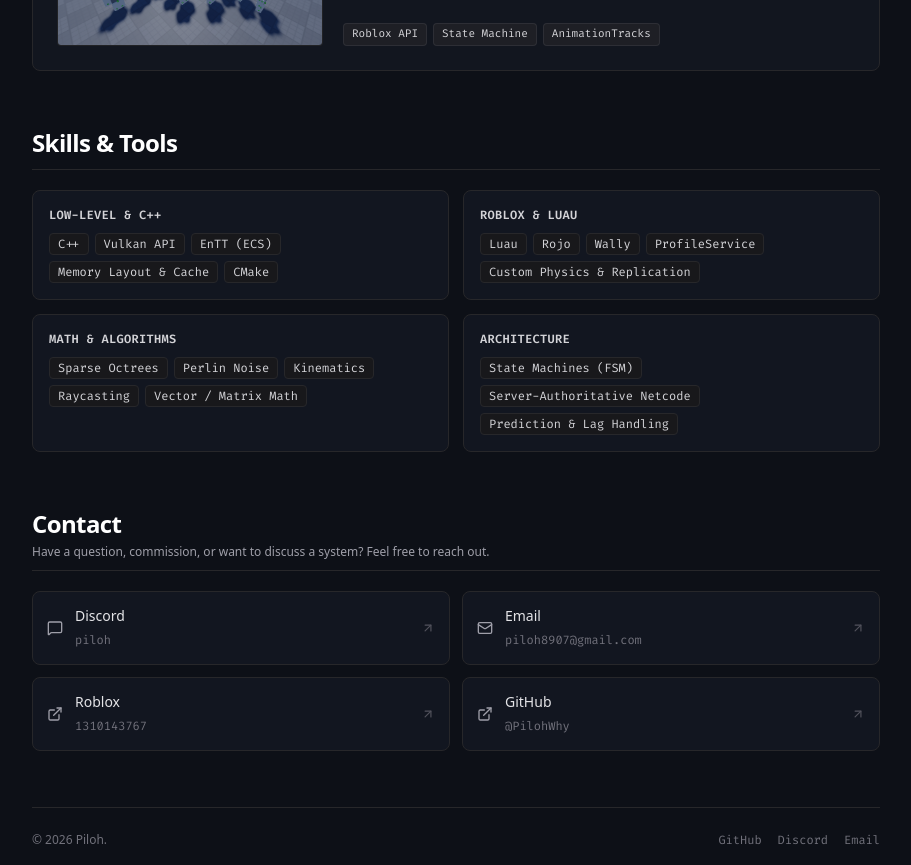
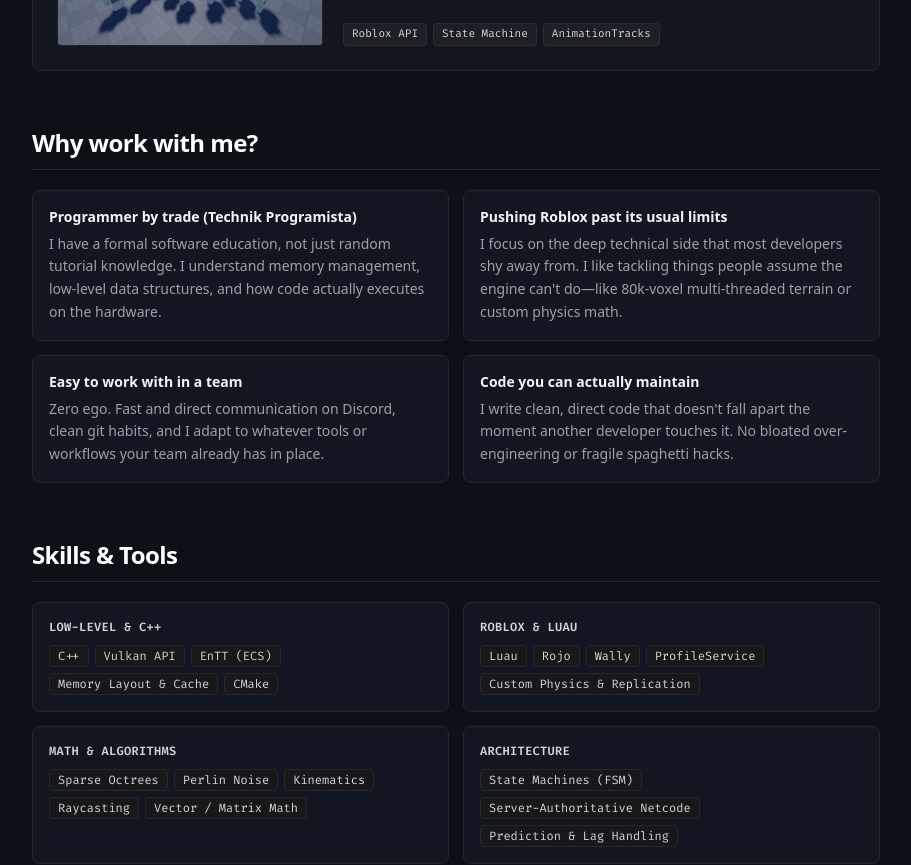
Before and after one commit to PilohWhy/Portfolio, a Next.js app: page / in a window 1280 px wide. Shown: the part 1800-2665 px from the top of the page, without its empty margins (184-1095 px from the left). Built offline with nearby package versions, Linux system fonts and the light colour scheme.

Commit message:
feat: add why-me section and update cat callout

```diff
--- a/src/app/page.tsx
+++ b/src/app/page.tsx
@@ -53,7 +53,7 @@ export default function Home() {
             </p>
           </div>
 
-          {/* Funny Cat GIF */}
+          {/* Chill Cat GIF */}
           <div className="flex items-center gap-4 p-4 bg-[#121620] border border-zinc-800 rounded-lg">
             <img
               src="/images/cat-no.gif"
@@ -62,10 +62,10 @@ export default function Home() {
             />
             <div className="space-y-0.5">
               <p className="font-semibold text-zinc-200 text-sm">
-                Senior Code Reviewer
+                cat says no
               </p>
               <p className="text-zinc-400 text-xs md:text-sm">
-                Cat strictly says NO to memory leaks, unanchored parts, frame drops, and overcomplicated wrappers.
+                no spaghetti code, no 20 fps lag, no memory leaks. keep it clean and fast.
               </p>
             </div>
           </div>
@@ -83,6 +83,53 @@ export default function Home() {
             {projects.map((project, i) => (
               <ProjectCard key={project.id} project={project} index={i} />
             ))}
+          </div>
+        </section>
+
+        {/* Why Work With Me */}
+        <section id="why-me" className="space-y-5 scroll-mt-24">
+          <div className="border-b border-zinc-800 pb-2.5">
+            <h2 className="text-xl md:text-2xl font-bold text-white tracking-tight">
+              Why work with me?
+            </h2>
+          </div>
+
+          <div className="grid grid-cols-1 sm:grid-cols-2 gap-3.5">
+            <div className="p-4 bg-[#121620] border border-zinc-800 rounded-lg space-y-1.5">
+              <h3 className="text-sm font-semibold text-zinc-100">
+                Programmer by trade (Technik Programista)
+              </h3>
+              <p className="text-xs md:text-sm text-zinc-400 leading-relaxed">
+                I have a formal software education, not just random tutorial knowledge. I understand memory management, low-level data structures, and how code actually executes on the hardware.
+              </p>
+            </div>
+
+            <div className="p-4 bg-[#121620] border border-zinc-800 rounded-lg space-y-1.5">
+              <h3 className="text-sm font-semibold text-zinc-100">
+                Pushing Roblox past its usual limits
+              </h3>
+              <p className="text-xs md:text-sm text-zinc-400 leading-relaxed">
+                I focus on the deep technical side that most developers shy away from. I like tackling things people assume the engine can&apos;t do—like 80k-voxel multi-threaded terrain or custom physics math.
+              </p>
+            </div>
+
+            <div className="p-4 bg-[#121620] border border-zinc-800 rounded-lg space-y-1.5">
+              <h3 className="text-sm font-semibold text-zinc-100">
+                Easy to work with in a team
+              </h3>
+              <p className="text-xs md:text-sm text-zinc-400 leading-relaxed">
+                Zero ego. Fast and direct communication on Discord, clean git habits, and I adapt to whatever tools or workflows your team already has in place.
+              </p>
+            </div>
+
+            <div className="p-4 bg-[#121620] border border-zinc-800 rounded-lg space-y-1.5">
+              <h3 className="text-sm font-semibold text-zinc-100">
+                Code you can actually maintain
+              </h3>
+              <p className="text-xs md:text-sm text-zinc-400 leading-relaxed">
+                I write clean, direct code that doesn&apos;t fall apart the moment another developer touches it. No bloated over-engineering or fragile spaghetti hacks.
+              </p>
+            </div>
           </div>
         </section>
 
@@ -164,7 +211,7 @@ export default function Home() {
                 <ExternalLink size={16} className="text-zinc-400 group-hover:text-white" />
                 <div>
                   <span className="font-medium text-zinc-200 block text-sm">Roblox</span>
-                  <span className="text-xs text-zinc-500 font-mono">1310143767</span>
+                  <span className="text-xs text-zinc-500 font-mono">piloh</span>
                 </div>
               </div>
               <ArrowUpRight size={14} className="text-zinc-600 group-hover:text-zinc-300" />
```
Also changed, not shown: 1 other file (tests, documents, lock files or other folders).
